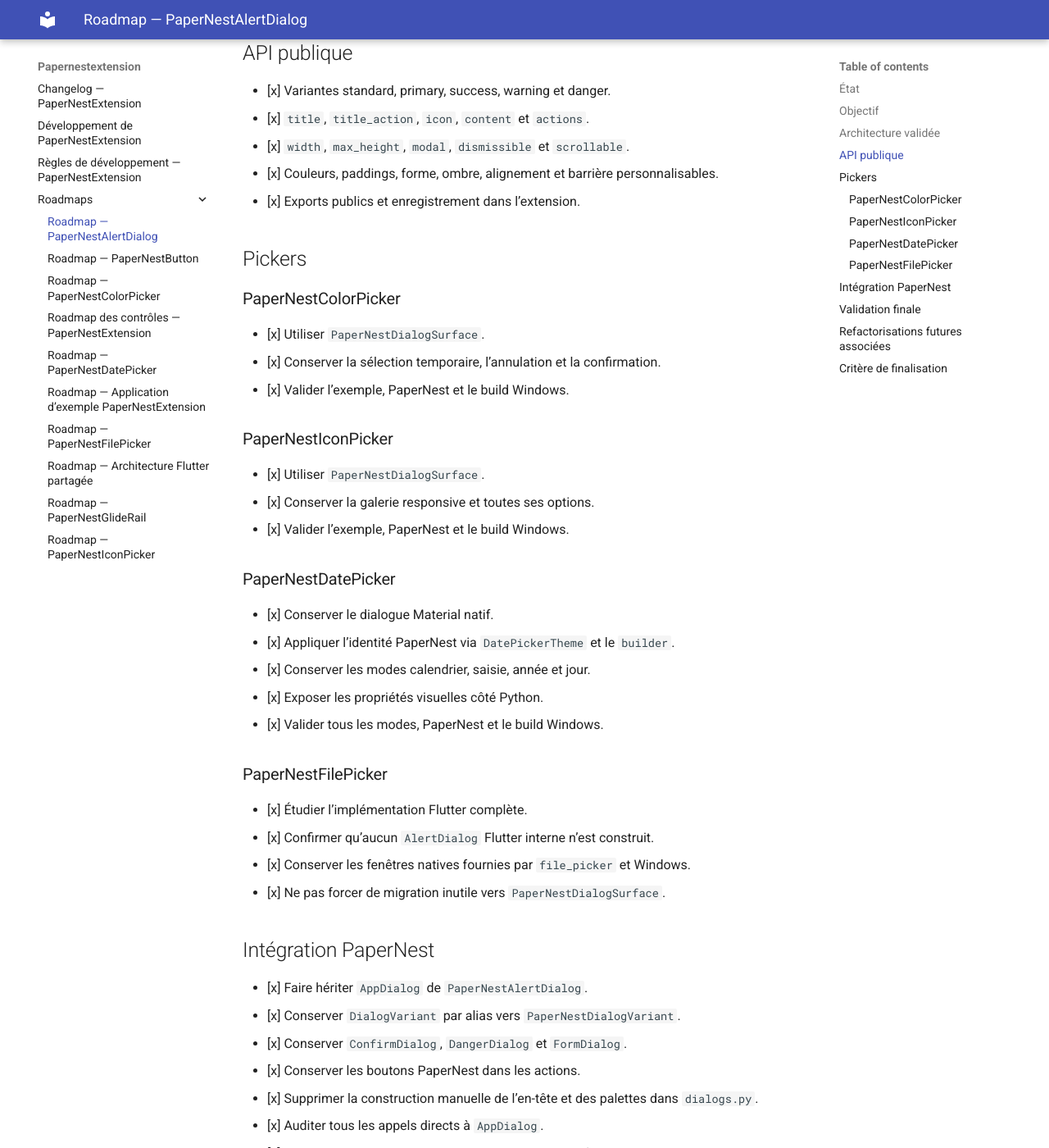
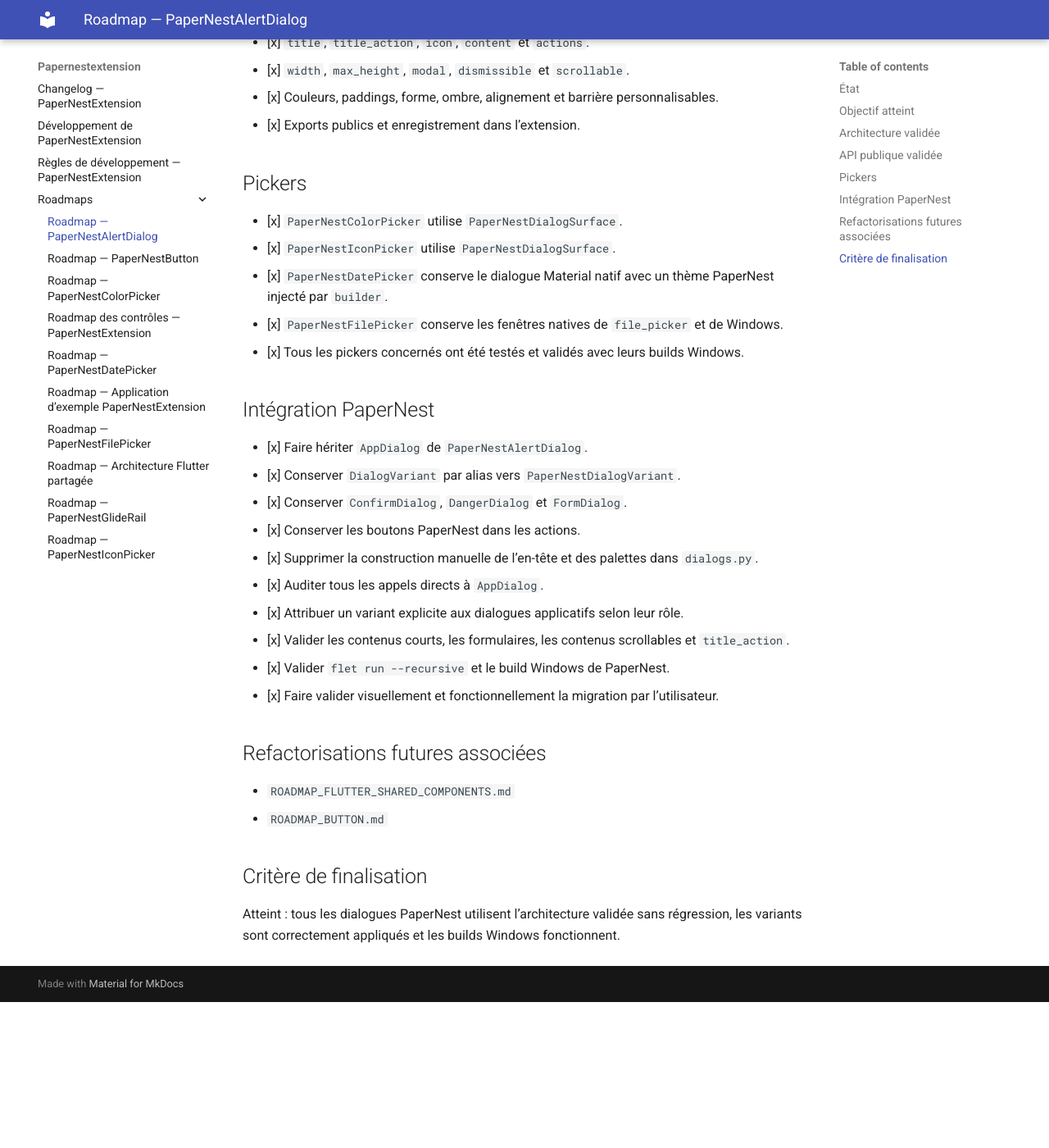
Before and after one commit to Drenae/PaperNestExtension, an MkDocs documentation site: the page built from docs/roadmaps/ROADMAP_ALERT_DIALOG.md, in a window 1280 px wide and 1400 px high, scrolled down 1037 px. Shown: the whole window at 82% size. Built offline with MkDocs 1.6.1 and Material for MkDocs 9.7.7, drawn with Linux system fonts in a browser that asks for light colours; after the commit the page ends 2259 px from its top, so only the background shows below that; some of the changed text lies outside the part shown.

Commit message:
docs: clôturer PaperNestAlertDialog

```diff
--- a/docs/roadmaps/ROADMAP_ALERT_DIALOG.md
+++ b/docs/roadmaps/ROADMAP_ALERT_DIALOG.md
@@ -2,18 +2,16 @@
 
 ## État
 
-Phase 3 avancée.
+Terminé, intégré et validé sous Windows.
 
-`PaperNestAlertDialog`, `PaperNestDialogSurface` et l’application d’exemple sont créés, compilés et validés sous Windows. Les migrations des ColorPicker, IconPicker et DatePicker sont également validées.
+`PaperNestAlertDialog`, `PaperNestDialogSurface`, les migrations des pickers compatibles et l’intégration `AppDialog(PaperNestAlertDialog)` dans PaperNest ont été testés et validés. La correction de hauteur naturelle des contenus ordinaires et l’attribution explicite des variants dans PaperNest sont également validées.
 
-L’intégration de `AppDialog(PaperNestAlertDialog)` est implémentée dans PaperNest. La première validation applicative a révélé un étirement vertical des contenus ordinaires : `Flexible` était appliqué systématiquement dans la surface partagée. Ce point est corrigé et attend maintenant une nouvelle validation dans PaperNest et son build Windows.
-
-## Objectif
+## Objectif atteint
 
 Créer un dialogue PaperNest réutilisable :
 
 - comme contrôle public depuis Python ;
-- comme rendu Flutter partagé à l’intérieur des pickers ;
+- comme surface Flutter partagée dans les contrôles internes ;
 - avec une identité visuelle cohérente dans PaperNest et PaperNestExtension.
 
 ## Architecture validée
@@ -23,11 +21,11 @@ Créer un dialogue PaperNest réutilisable :
 - [x] Conserver le cycle de vie natif : `open`, route propre, modalité, barrière et `dismiss`.
 - [x] Conserver les actions Python telles quelles.
 - [x] Utiliser `Colors.grey.shade900` comme en-tête par défaut.
-- [x] Prévoir `PaperNestButton` dans une roadmap distincte.
 - [x] Conserver une hauteur naturelle pour les contenus non scrollables et sans `max_height`.
 - [x] Réserver `Flexible` aux contenus scrollables ou explicitement limités en hauteur.
+- [x] Prévoir `PaperNestButton` dans une roadmap distincte.
 
-## API publique
+## API publique validée
 
 - [x] Variantes standard, primary, success, warning et danger.
 - [x] `title`, `title_action`, `icon`, `content` et `actions`.
@@ -37,32 +35,11 @@ Créer un dialogue PaperNest réutilisable :
 
 ## Pickers
 
-### PaperNestColorPicker
-
-- [x] Utiliser `PaperNestDialogSurface`.
-- [x] Conserver la sélection temporaire, l’annulation et la confirmation.
-- [x] Valider l’exemple, PaperNest et le build Windows.
-
-### PaperNestIconPicker
-
-- [x] Utiliser `PaperNestDialogSurface`.
-- [x] Conserver la galerie responsive et toutes ses options.
-- [x] Valider l’exemple, PaperNest et le build Windows.
-
-### PaperNestDatePicker
-
-- [x] Conserver le dialogue Material natif.
-- [x] Appliquer l’identité PaperNest via `DatePickerTheme` et le `builder`.
-- [x] Conserver les modes calendrier, saisie, année et jour.
-- [x] Exposer les propriétés visuelles côté Python.
-- [x] Valider tous les modes, PaperNest et le build Windows.
-
-### PaperNestFilePicker
-
-- [x] Étudier l’implémentation Flutter complète.
-- [x] Confirmer qu’aucun `AlertDialog` Flutter interne n’est construit.
-- [x] Conserver les fenêtres natives fournies par `file_picker` et Windows.
-- [x] Ne pas forcer de migration inutile vers `PaperNestDialogSurface`.
+- [x] `PaperNestColorPicker` utilise `PaperNestDialogSurface`.
+- [x] `PaperNestIconPicker` utilise `PaperNestDialogSurface`.
+- [x] `PaperNestDatePicker` conserve le dialogue Material natif avec un thème PaperNest injecté par `builder`.
+- [x] `PaperNestFilePicker` conserve les fenêtres natives de `file_picker` et de Windows.
+- [x] Tous les pickers concernés ont été testés et validés avec leurs builds Windows.
 
 ## Intégration PaperNest
 
@@ -73,22 +50,9 @@ Créer un dialogue PaperNest réutilisable :
 - [x] Supprimer la construction manuelle de l’en-tête et des palettes dans `dialogs.py`.
 - [x] Auditer tous les appels directs à `AppDialog`.
 - [x] Attribuer un variant explicite aux dialogues applicatifs selon leur rôle.
-- [ ] Revalider les formulaires après la correction de hauteur.
-- [ ] Tester tous les dialogues applicatifs.
-- [ ] Valider `flet run --recursive`.
-- [ ] Valider le build Windows de PaperNest.
-- [ ] Faire valider la migration par l’utilisateur.
-
-## Validation finale
-
-- [x] Valider les variantes dans l’application d’exemple.
-- [x] Tester `title_action`, modalité, fermeture extérieure et contenu scrollable.
-- [x] Valider les trois pickers concernés après migration.
-- [ ] Vérifier que les actions restent directement sous les contenus courts.
-- [ ] Vérifier les grands formulaires et contenus scrollables.
-- [ ] Tester plusieurs dialogues successifs et superposés dans PaperNest.
-- [ ] Vérifier l’accessibilité et le libellé sémantique.
-- [ ] Clôturer la roadmap après validation de PaperNest.
+- [x] Valider les contenus courts, les formulaires, les contenus scrollables et `title_action`.
+- [x] Valider `flet run --recursive` et le build Windows de PaperNest.
+- [x] Faire valider visuellement et fonctionnellement la migration par l’utilisateur.
 
 ## Refactorisations futures associées
 
@@ -97,4 +61,4 @@ Créer un dialogue PaperNest réutilisable :
 
 ## Critère de finalisation
 
-Le chantier sera terminé lorsque tous les dialogues PaperNest auront été validés avec `AppDialog(PaperNestAlertDialog)`, que leur hauteur et leur variant seront corrects, et que le build Windows fonctionnera sans régression.
+Atteint : tous les dialogues PaperNest utilisent l’architecture validée sans régression, les variants sont correctement appliqués et les builds Windows fonctionnent.
```
